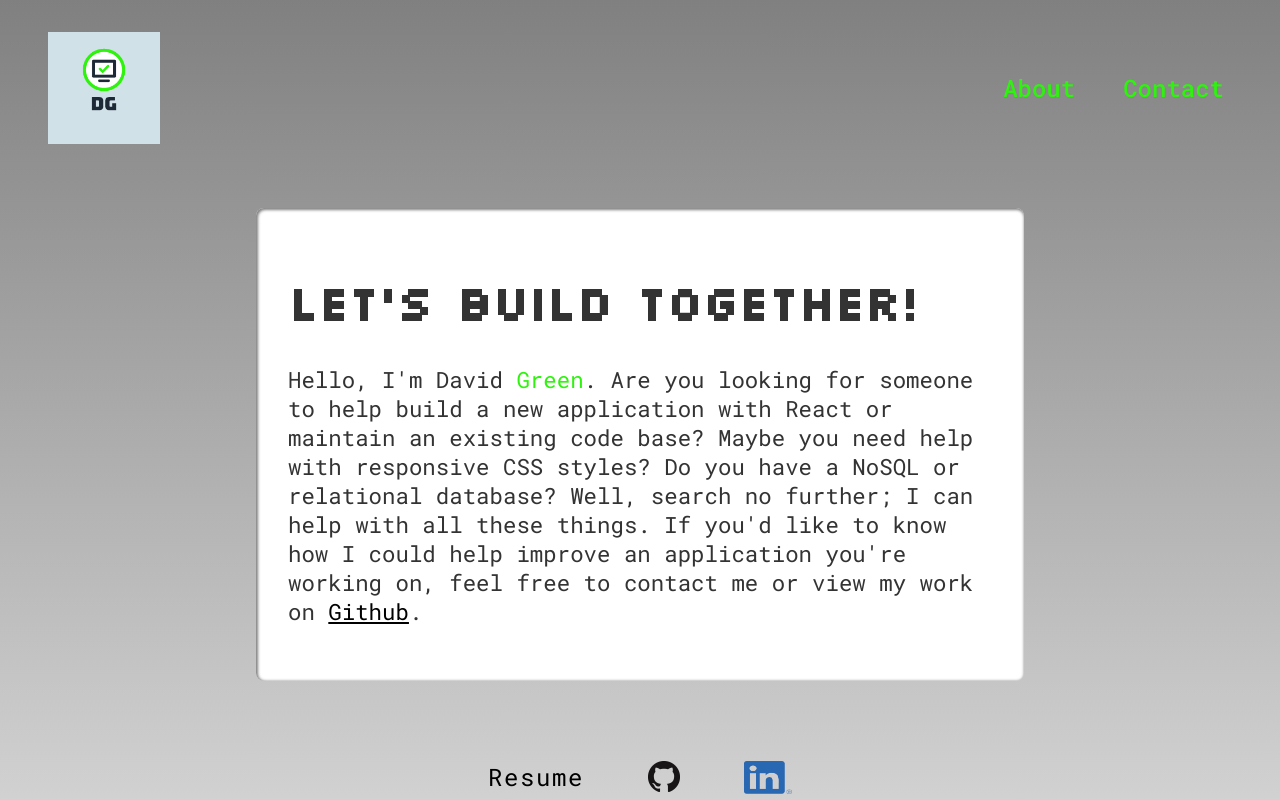
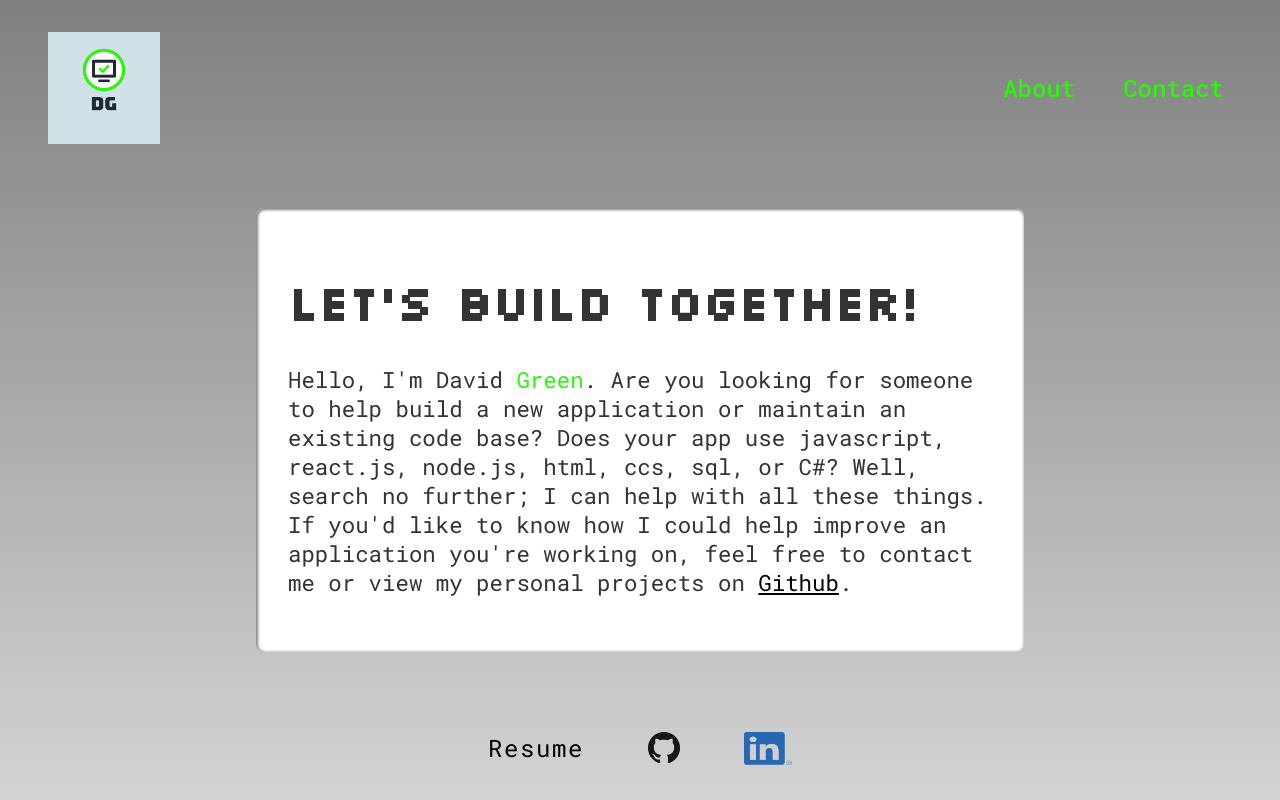
Before and after one commit to davidgreen29/portfolio-app, a React (Create React App) app: page / in a window 1280 px wide. Shown: the top 800 px of the page. Built offline with nearby package versions, Linux system fonts and the light colour scheme.

Commit message:
"main content description change"

```diff
--- a/src/components/MainContent.js
+++ b/src/components/MainContent.js
@@ -7,11 +7,10 @@ export default function MainContent() {
                 <h1 className="page-headline">Let's Build Together!</h1>
 
             <p className="home-page-para-content">Hello, I'm David <span className="green">Green</span>.
-            Are you looking for someone to help build a new application with React or maintain an existing
-            code base? Maybe you need help with responsive CSS styles? Do you have a NoSQL or relational
-             database? Well, search no further; I can help with all these things. If you'd like to know how
-
-            I could help improve an application you're working on, feel free to contact me or view my work
+            Are you looking for someone to help build a new application or maintain an existing
+            code base? Does your app use javascript, react.js, node.js, html, ccs, sql, or C#?
+            Well, search no further; I can help with all these things. If you'd like to know how
+            I could help improve an application you're working on, feel free to contact me or view my personal projects
             on <a className="para-link-git" href="https://github.com/davidgreen29" target="_blank" rel="noopener noreferrer">Github</a>.
              </p>
 
```
